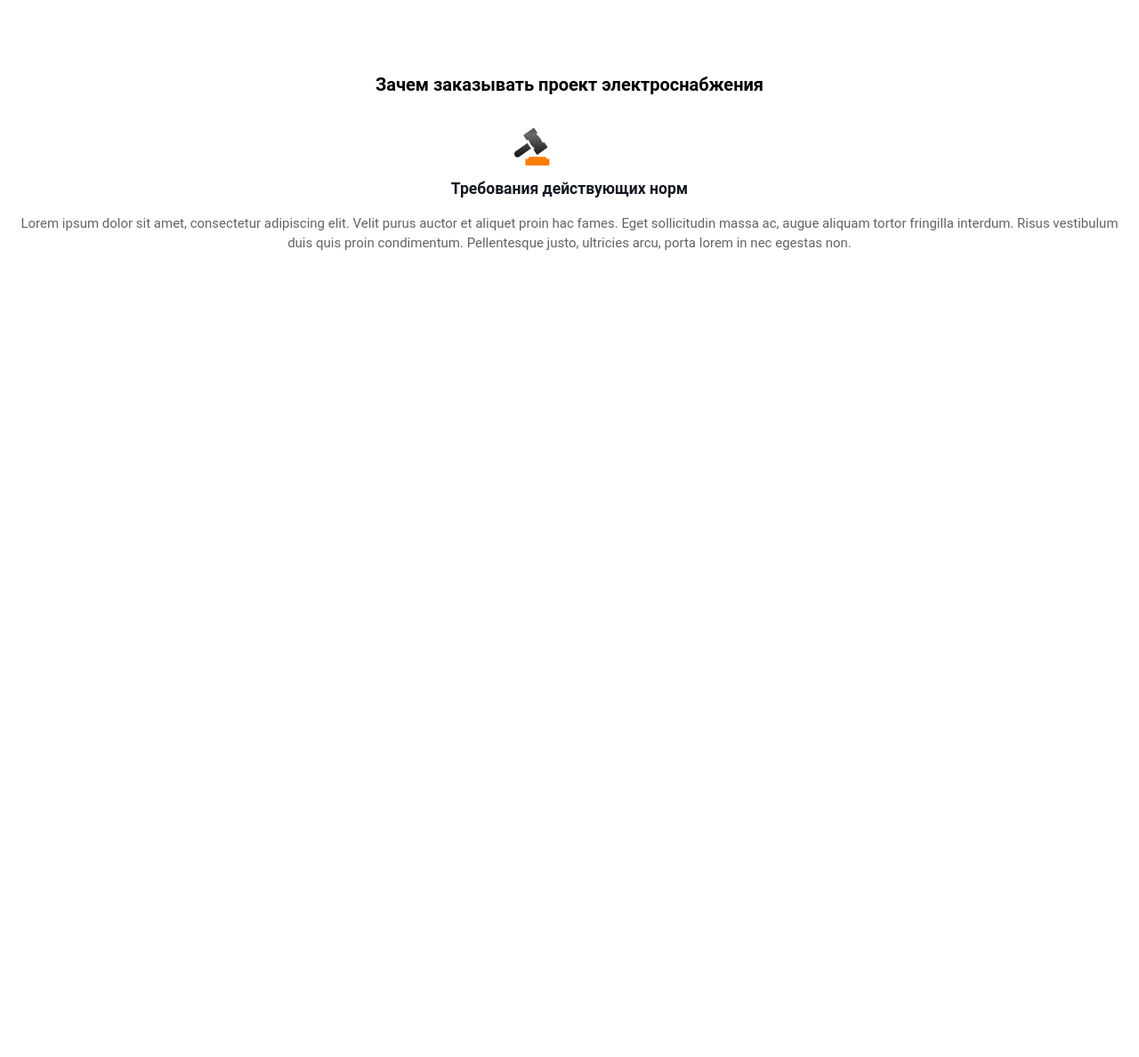
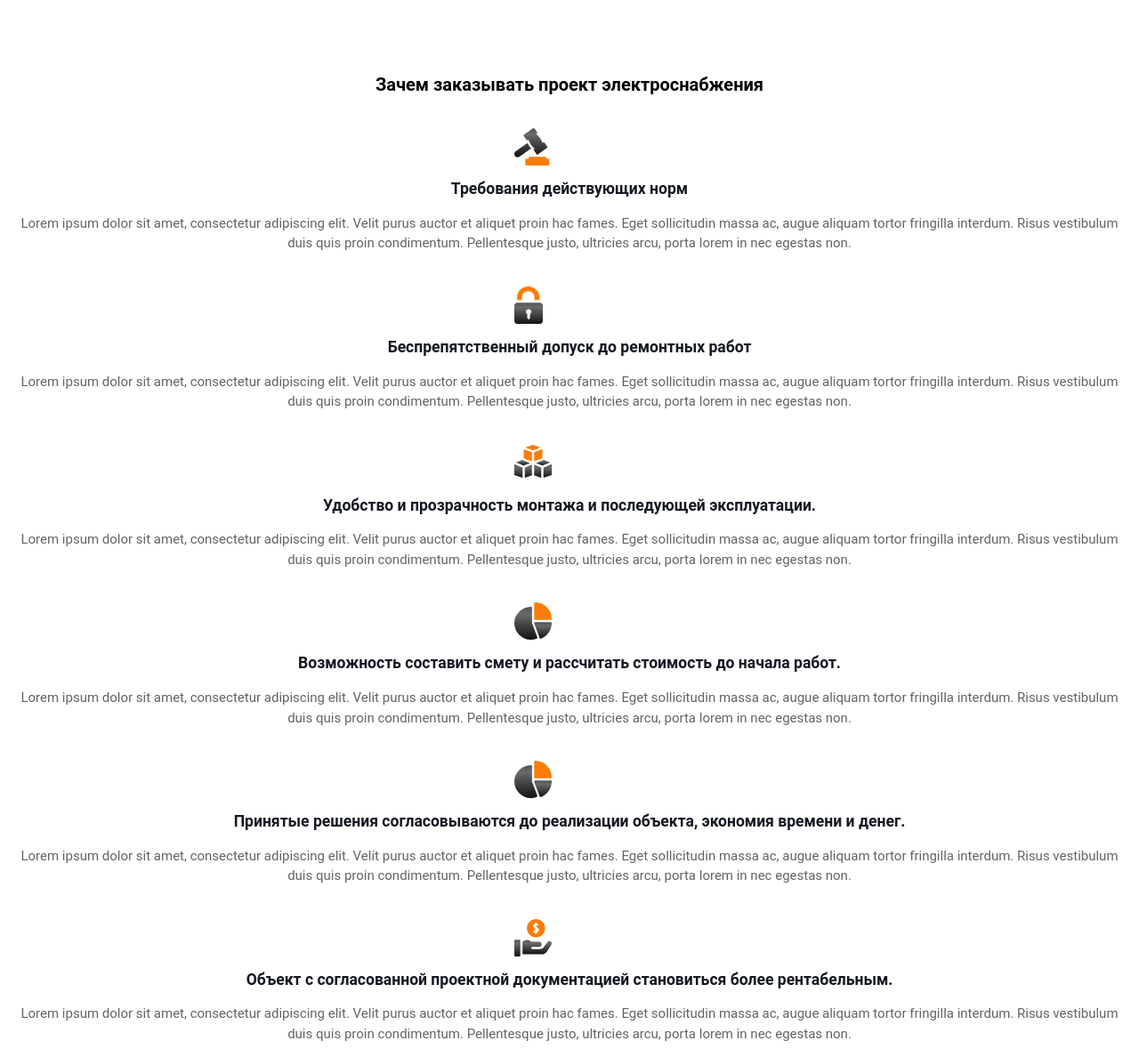
Before and after one commit to kashmir1/Clear-HTML, a website: page source/index.html in a window 1280 px wide. Shown: the part 1519-2707 px from the top of the page at 89% size. Before the commit the page ends 1819 px from the top, so only its background shows below. Drawn offline with Linux system fonts and the light colour scheme.

Commit message:
преимущества full

```diff
--- a/source/index.html
+++ b/source/index.html
@@ -113,6 +113,43 @@
             Eget sollicitudin massa ac, augue aliquam tortor fringilla interdum. Risus vestibulum duis quis
             proin condimentum. Pellentesque justo, ultricies arcu, porta lorem in nec egestas non. </p>
         </li>
+        <li class="advantages__item">
+          <h3 class="advantages__title advantages__title--lock">Беспрепятственный допуск до ремонтных работ</h3>
+          <p class="advantages__desc">Lorem ipsum dolor sit amet, consectetur adipiscing elit. Velit purus auctor et aliquet proin hac fames.
+            Eget sollicitudin massa ac, augue aliquam tortor fringilla interdum. Risus vestibulum duis quis
+            proin condimentum. Pellentesque justo, ultricies arcu, porta lorem in nec egestas non. </p>
+        </li>
+        <li class="advantages__item">
+          <h3 class="advantages__title advantages__title--easy">Удобство и прозрачность монтажа и последующей эксплуатации.
+          </h3>
+          <p class="advantages__desc">Lorem ipsum dolor sit amet, consectetur adipiscing elit. Velit purus auctor et aliquet proin hac fames.
+            Eget sollicitudin massa ac, augue aliquam tortor fringilla interdum. Risus vestibulum duis quis
+            proin condimentum. Pellentesque justo, ultricies arcu, porta lorem in nec egestas non. </p>
+        </li>
+        <li class="advantages__item">
+          <h3 class="advantages__title advantages__title--diag">Возможность составить смету и рассчитать стоимость до начала работ.
+
+          </h3>
+          <p class="advantages__desc">Lorem ipsum dolor sit amet, consectetur adipiscing elit. Velit purus auctor et aliquet proin hac fames.
+            Eget sollicitudin massa ac, augue aliquam tortor fringilla interdum. Risus vestibulum duis quis
+            proin condimentum. Pellentesque justo, ultricies arcu, porta lorem in nec egestas non. </p>
+        </li>
+        <li class="advantages__item">
+          <h3 class="advantages__title advantages__title--diag">Принятые решения согласовываются до реализации объекта, экономия времени и денег.
+
+          </h3>
+          <p class="advantages__desc">Lorem ipsum dolor sit amet, consectetur adipiscing elit. Velit purus auctor et aliquet proin hac fames.
+            Eget sollicitudin massa ac, augue aliquam tortor fringilla interdum. Risus vestibulum duis quis
+            proin condimentum. Pellentesque justo, ultricies arcu, porta lorem in nec egestas non. </p>
+        </li>
+        <li class="advantages__item">
+          <h3 class="advantages__title advantages__title--money">Объект с согласованной проектной документацией становиться более рентабельным.
+
+          </h3>
+          <p class="advantages__desc">Lorem ipsum dolor sit amet, consectetur adipiscing elit. Velit purus auctor et aliquet proin hac fames.
+            Eget sollicitudin massa ac, augue aliquam tortor fringilla interdum. Risus vestibulum duis quis
+            proin condimentum. Pellentesque justo, ultricies arcu, porta lorem in nec egestas non. </p>
+        </li>
       </ul>
     </section>
 
--- a/source/sass/blocks/advantages.scss
+++ b/source/sass/blocks/advantages.scss
@@ -27,6 +27,55 @@
   }
 }
 
+.advantages__title--lock {
+  &::before {
+    content: '';
+    position: absolute;
+    left: 45%;
+    top: -58px;
+    width: 32px;
+    height: 42px;
+    background-image: url("../img/lock.svg");
+  }
+}
+
+.advantages__title--easy {
+  &::before {
+    content: '';
+    position: absolute;
+    left: 45%;
+    top: -58px;
+    width: 43px;
+    height: 38px;
+    background-image: url("../img/easy.svg");
+  }
+}
+
+.advantages__title--diag {
+  &::before {
+    content: '';
+    position: absolute;
+    left: 45%;
+    top: -58px;
+    width: 42px;
+    height: 42px;
+    background-image: url("../img/diag.svg");
+  }
+}
+
+.advantages__title--money {
+  &::before {
+    content: '';
+    position: absolute;
+    left: 45%;
+    top: -58px;
+    width: 42px;
+    height: 42px;
+    background-image: url("../img/money.svg");
+  }
+}
+
+
 .advantages__desc {
   color: #636363;
   font-size: 15px;
```
Also changed, not shown: source/css/style.css, source/img/diag.svg (added), source/img/easy.svg (added), source/img/lock.svg (added), source/img/money.svg (added), 1 other file.
